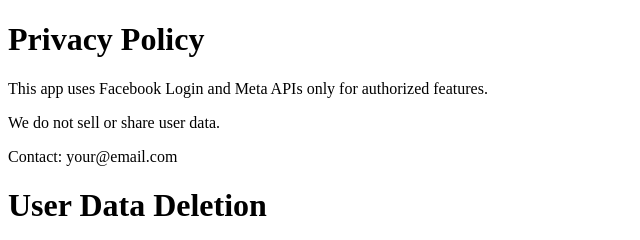
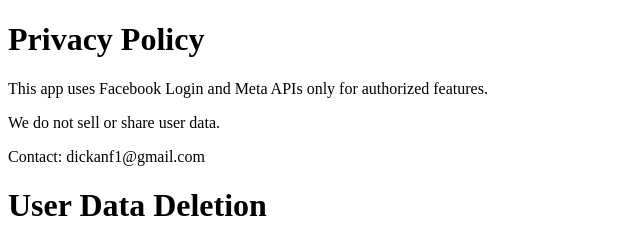
Before and after one commit to dickanf/trading_analysis_platform, a plain HTML site: page index.html in a window 1280 px wide. Shown: the top 240 px of the page, 0-640 px from the left. Drawn offline with Linux system fonts and the light colour scheme.

Commit message:
Update index.html

```diff
--- a/index.html
+++ b/index.html
@@ -8,7 +8,7 @@
 <h1>Privacy Policy</h1>
 <p>This app uses Facebook Login and Meta APIs only for authorized features.</p>
 <p>We do not sell or share user data.</p>
-<p>Contact: your@email.com</p>
+<p>Contact: dickanf1@gmail.com</p>
 
 <h1>User Data Deletion</h1>
 <p>If you want your data deleted, email us at dickanf1@gmail.com</p>
```
